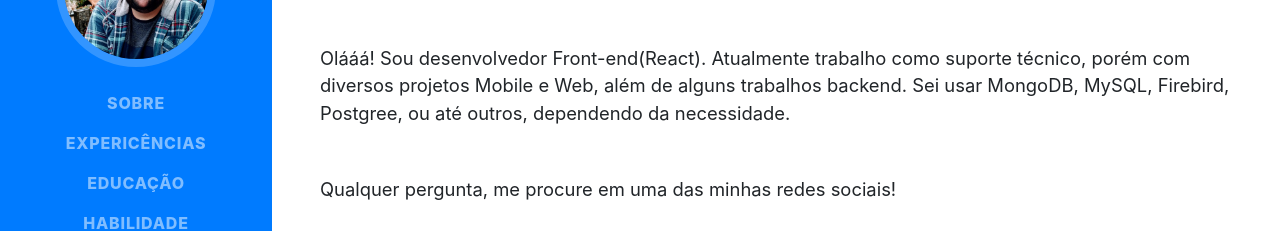
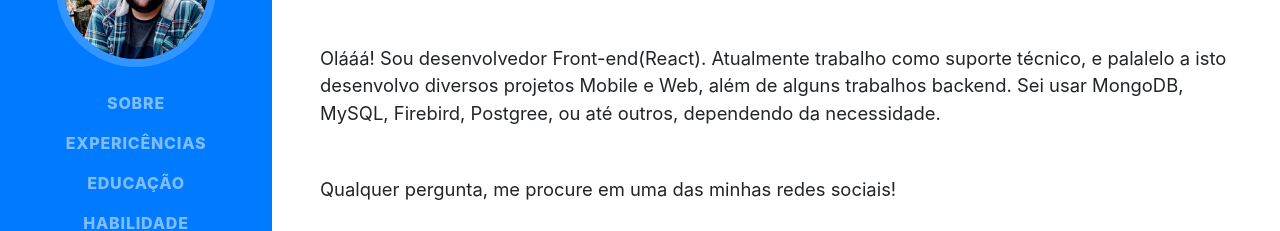
Before and after one commit to gustavorichardd/gustavorichardd.github.io, a website with bundled scripts: page index.html in a window 1280 px wide. Shown: the part 308-539 px from the top of the page. Built offline with nearby package versions, Linux system fonts and the light colour scheme; a web font is replaced by a local one.

Commit message:
Alterações página

```diff
--- a/index.html
+++ b/index.html
@@ -73,8 +73,8 @@
                     <a href="mailto:gustavo.richard@outlook.com.br">gustavo.richard@outlook.com.br</a>
                 </div>
                 <p class="lead mb-5">Olááá! Sou desenvolvedor Front-end(React).
-                    Atualmente trabalho como suporte técnico, porém com diversos projetos Mobile e Web, além de alguns
-                    trabalhos backend.
+                    Atualmente trabalho como suporte técnico, e palalelo a isto desenvolvo diversos projetos Mobile e
+                    Web, além de alguns trabalhos backend.
                     Sei usar MongoDB, MySQL, Firebird, Postgree, ou até outros, dependendo da necessidade. </p>
                 <p class="lead mb-5">
                     Qualquer pergunta, me procure em uma das minhas redes sociais!
```
